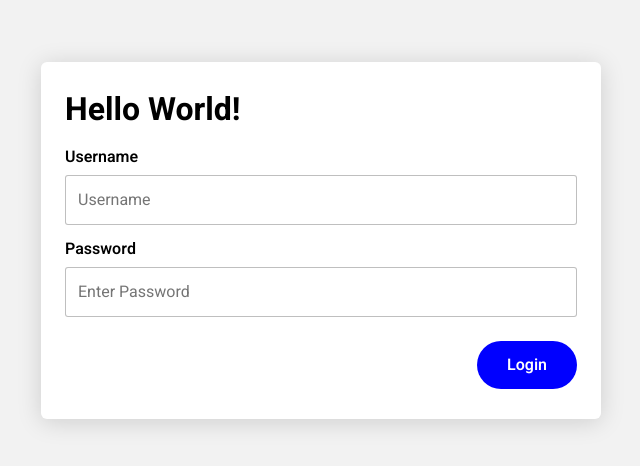
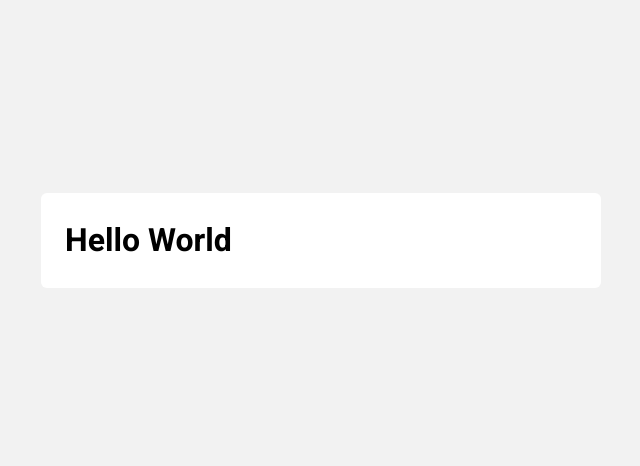
Before and after one commit to hbeus/inlamning02, a React (Create React App) app: page /profile in a window 1280 px wide. Shown: the part 160-626 px from the top of the page, without its empty margins (319-959 px from the left). Built offline with nearby package versions, Linux system fonts and the light colour scheme.

Commit message:
fix router

```diff
--- a/src/App.js
+++ b/src/App.js
@@ -1,11 +1,12 @@
 import React from 'react';
+import Routing from './routes/Routing';
 import Login from './view/Login'
 import Profile from './view/Profile'
 
 function App() {
   return (
     <div>
-        <Login></Login>
+        <Routing></Routing>
     </div>
   );
 }
--- /dev/null
+++ b/src/routes/Routing.js
@@ -0,0 +1,17 @@
+import React from "react";
+import { render } from "react-dom";
+import { Router, Link } from "@reach/router";
+import Profile from "../view/Profile";
+import Login from "../view/Login";
+
+
+const Routing = () => {
+  return (
+    <Router>
+      <Login path="/" />
+      <Profile path="profile" />
+    </Router>
+  );
+};
+
+export default Routing;
--- a/src/view/Profile/index.js
+++ b/src/view/Profile/index.js
@@ -1,7 +1,7 @@
 import React from "react";
 import "./style.css";
 
-export const LoginView = () => {
+export const Profile = () => {
   return (
     <div className="profile-view__center-container">
       <div className="profile-view__container">
@@ -11,4 +11,4 @@ export const LoginView = () => {
   );
 };
 
-export default LoginView;
+export default Profile;
```
